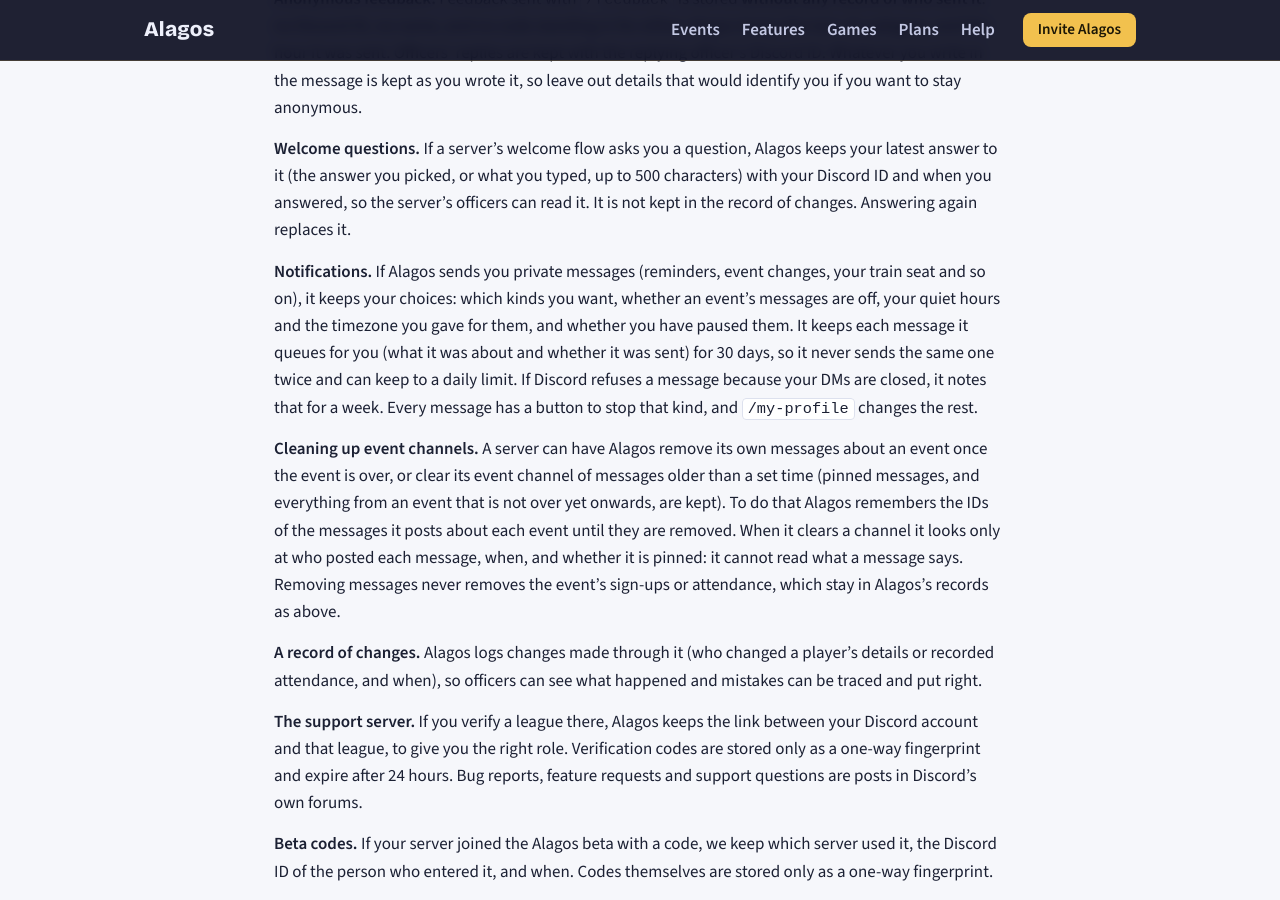
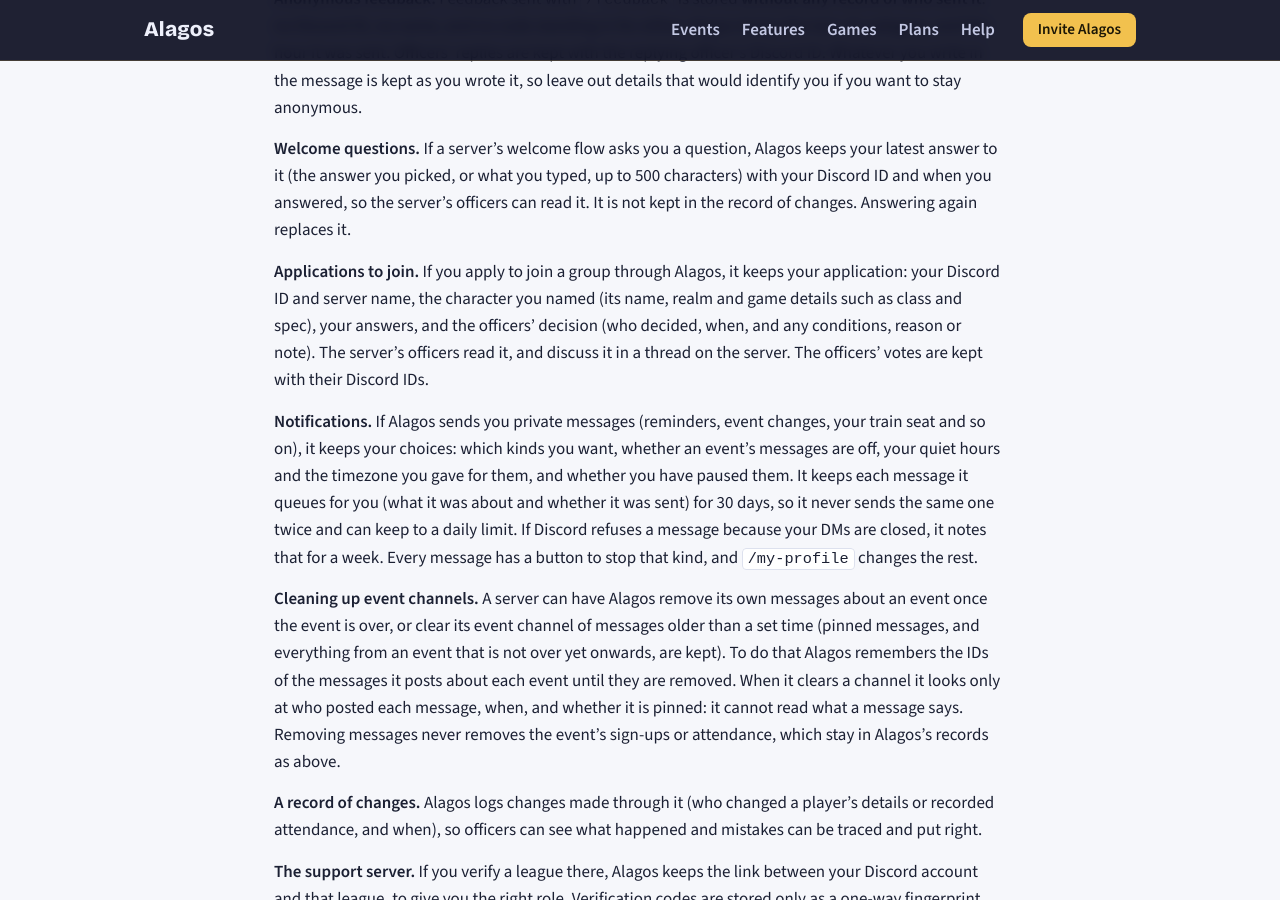
Before and after one commit to NestaronRevion/alagos-legal, a Jekyll site: the page built from privacy.md, in a window 1280 px wide and 900 px high, scrolled down 2325 px. Built offline with Jekyll 4.4.1, drawn with Linux system fonts in a browser that asks for light colours; some of the changed text lies outside the part shown.

Commit message:
Privacy policy update

```diff
--- a/privacy.md
+++ b/privacy.md
@@ -56,6 +56,8 @@ A **league's records** (its roster, characters, events, sign-ups, attendance, ro
 **Anonymous feedback.** Feedback sent with `/feedback` is stored **without any record of who sent it**: no Discord ID, no name, and no code standing in for either. Alagos keeps the text, its category, and the hour it was sent. Officers' replies are kept with the replying officer's Discord ID. Whatever you write in the message is kept as you wrote it, so leave out details that would identify you if you want to stay anonymous.
 
 **Welcome questions.** If a server's welcome flow asks you a question, Alagos keeps your latest answer to it (the answer you picked, or what you typed, up to 500 characters) with your Discord ID and when you answered, so the server's officers can read it. It is not kept in the record of changes. Answering again replaces it.
+
+**Applications to join.** If you apply to join a group through Alagos, it keeps your application: your Discord ID and server name, the character you named (its name, realm and game details such as class and spec), your answers, and the officers' decision (who decided, when, and any conditions, reason or note). The server's officers read it, and discuss it in a thread on the server. The officers' votes are kept with their Discord IDs.
 
 **Notifications.** If Alagos sends you private messages (reminders, event changes, your train seat and so on), it keeps your choices: which kinds you want, whether an event's messages are off, your quiet hours and the timezone you gave for them, and whether you have paused them. It keeps each message it queues for you (what it was about and whether it was sent) for 30 days, so it never sends the same one twice and can keep to a daily limit. If Discord refuses a message because your DMs are closed, it notes that for a week. Every message has a button to stop that kind, and `/my-profile` changes the rest.
 
@@ -125,6 +127,7 @@ Banners are stored on our server and attached to event posts in Discord. Once po
 | A server's subscription (plan, dates, who bought it) | While the server uses Alagos; deleted with the server's data |
 | Records of payments made to us outside Discord | As long as tax law requires us to keep them (usually 7 years), even if the server's data is deleted |
 | Your answers to a server's welcome questions | Until you answer again, the server removes the question, or your data or the server's is removed |
+| An application to join a group | 180 days after the officers decide; 365 days if they keep it on file ("bench"); deleted sooner with your data or the server's |
 | Your notification choices (kinds, quiet hours, pause) | Until you change them, or your data or the server's is removed |
 | Messages queued for you, sent or not | 30 days |
 | Unfinished attendance panels | 7 days |
@@ -174,6 +177,7 @@ Discord requires its users to be at least 13, or older in some countries. Alagos
 When this policy changes, the date at the top changes, the change is listed below, and significant changes are announced on the Alagos support server before they take effect. Every earlier version stays visible in this page's public history.
 
 **Changes**
+- November 12, 2026: applications to join a group (what is kept, and for how long).
 - November 9, 2026: free trials of Premium (what is kept, and that a server's trial record outlasts its other data).
 - November 8, 2026: cleaning up event channels.
 - November 8, 2026: paying for a plan (Discord subscriptions, and payments made another way).
```
Also changed, not shown: other parts of privacy.md (+1 -1 lines).
